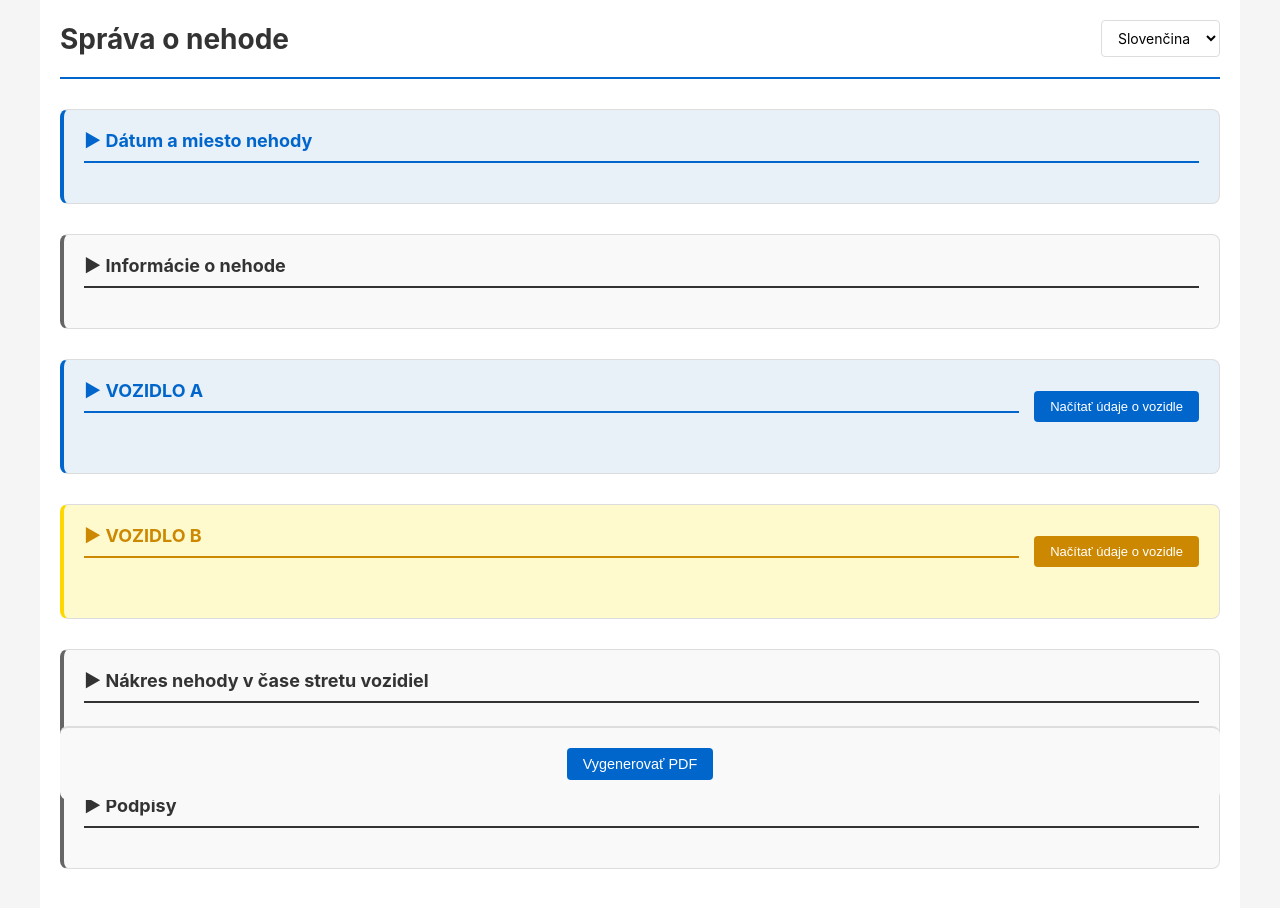
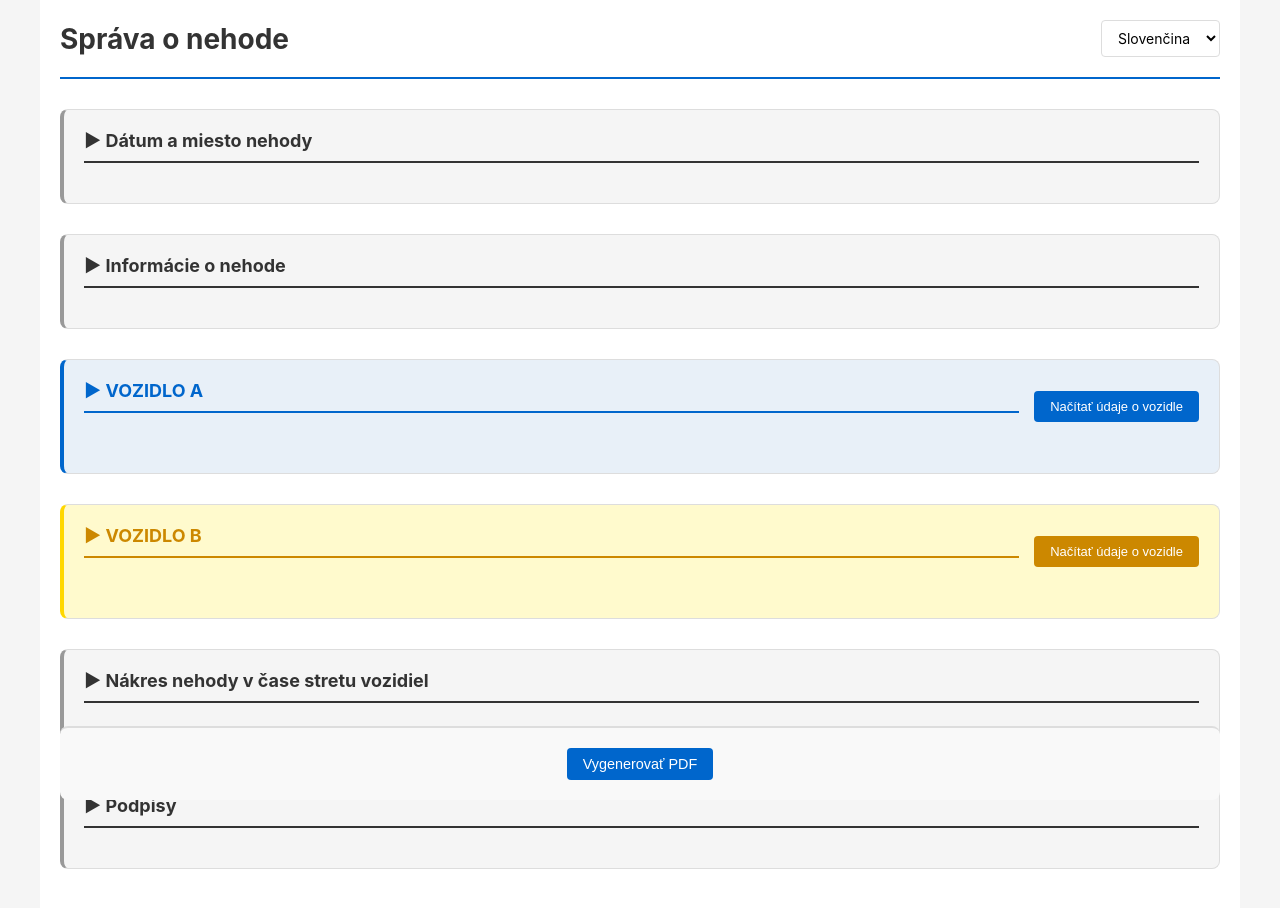
Before and after one commit to puding-svk/son, a React (Vite) app: page / in a window 1280 px wide. Shown: the top 908 px of the page. Built offline with nearby package versions, Linux system fonts and the light colour scheme.

Commit message:
changed the visuals

```diff
--- a/src/components/AccidentForm.css
+++ b/src/components/AccidentForm.css
@@ -83,8 +83,8 @@
 }
 
 .section-neutral {
-  background-color: #f9f9f9;
-  border-left: 4px solid #666;
+  background-color: #f5f5f5;
+  border-left: 4px solid #999;
 }
 
 .section-neutral h2 {
--- a/src/components/AccidentForm.tsx
+++ b/src/components/AccidentForm.tsx
@@ -309,7 +309,7 @@ const AccidentForm: React.FC = () => {
 
       <form className="form-content">
         {/* Section 1: Accident Date and Location */}
-        <section className="form-section section-blue">
+        <section className="form-section section-neutral">
           <h2
             onClick={() => toggleSection('section1')}
             style={{ cursor: 'pointer', userSelect: 'none' }}
```
